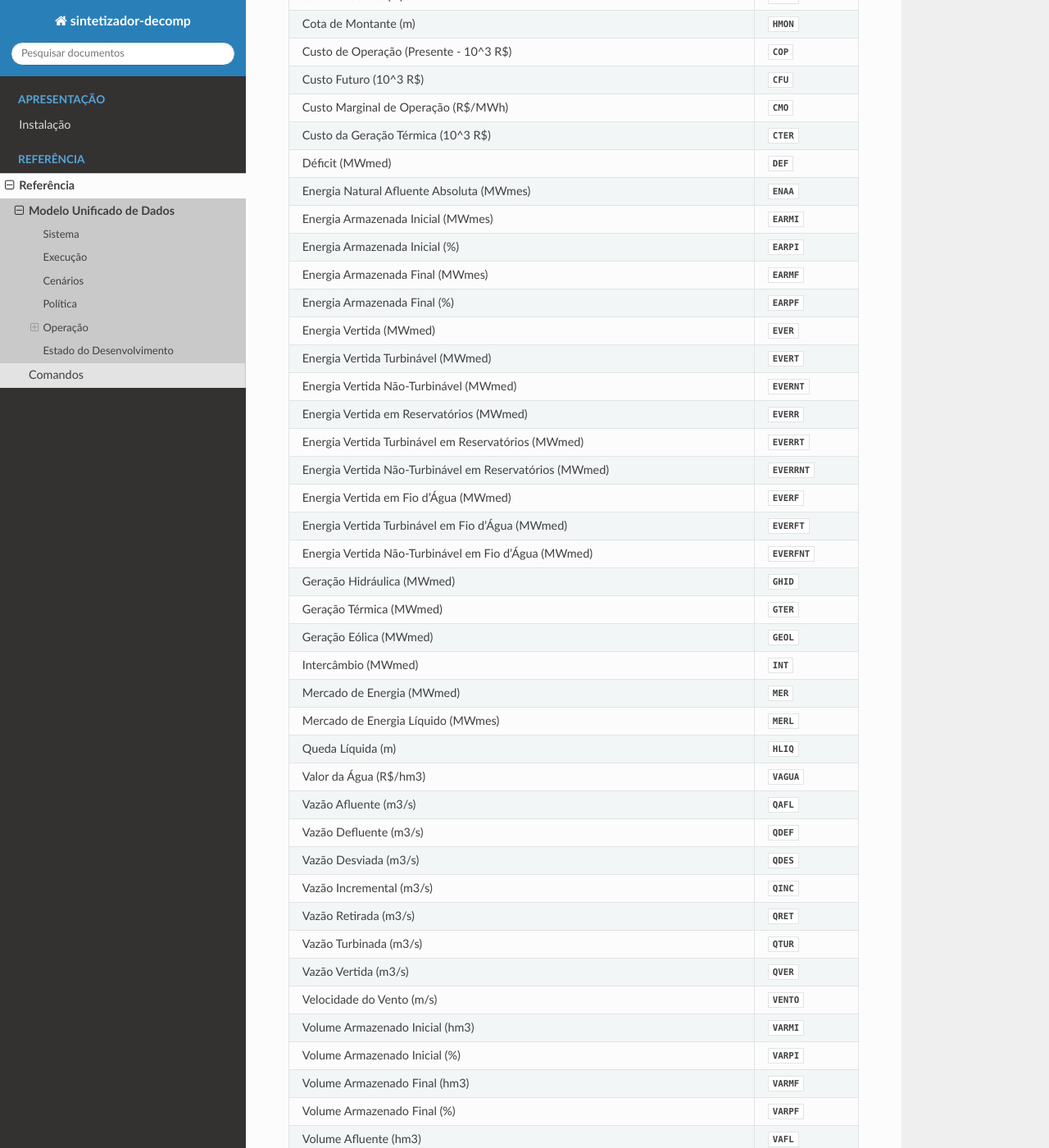
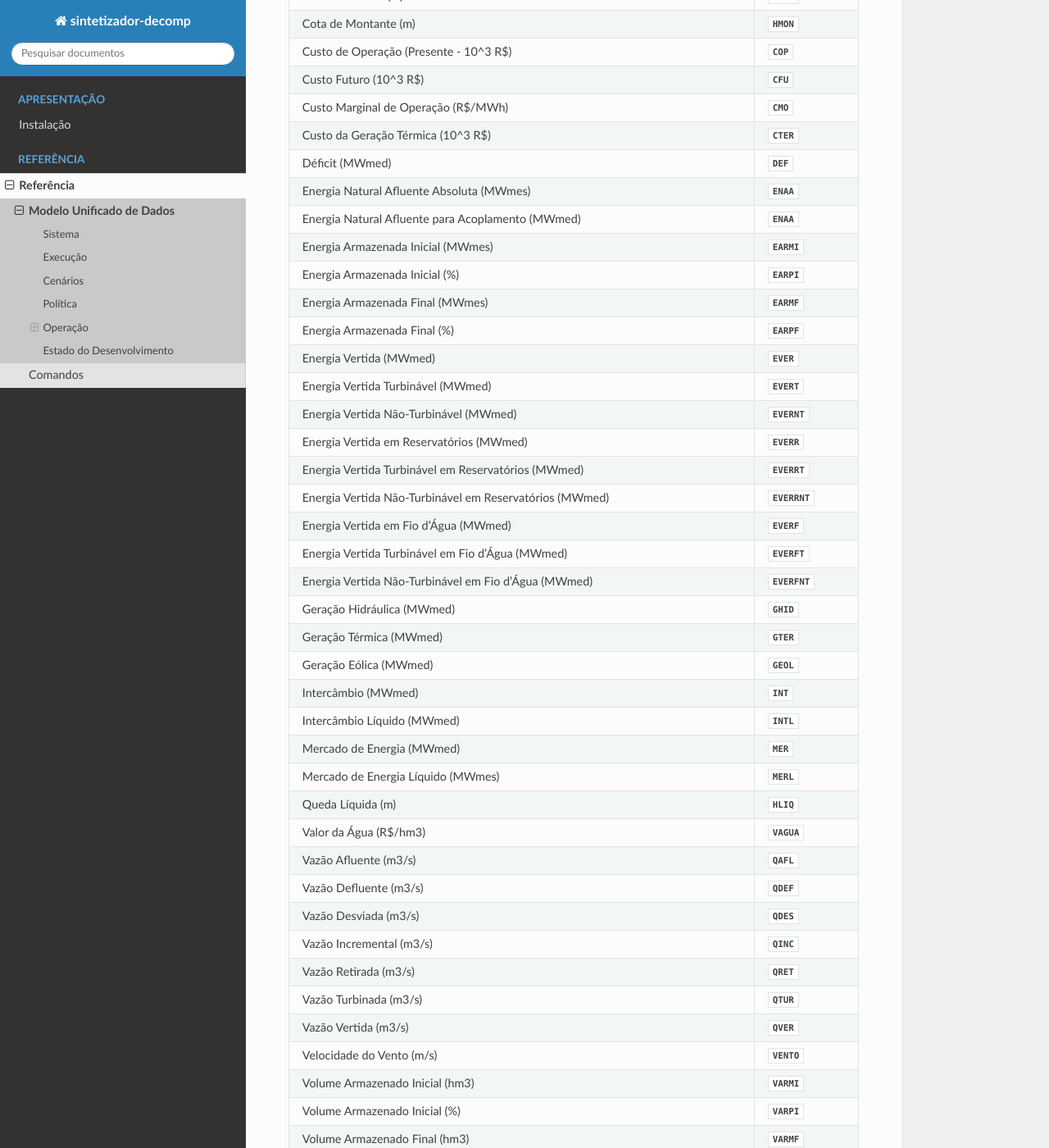
Before and after one commit to rjmalves/sintetizador-decomp, a Sphinx documentation site: the page built from docs/source/reference/model.rst, in a window 1280 px wide and 1400 px high, scrolled down 1975 px. Shown: the whole window at 82% size. Built offline with Sphinx 7.4.7 and the Read the Docs theme 3.1.0, drawn with Linux system fonts in a browser that asks for light colours; pages that are not in the unit, such as notebooks, are missing from menus; the version number is read from the project's files by our own code.

Commit message:
atualiza docs

```diff
--- a/docs/source/reference/model.rst
+++ b/docs/source/reference/model.rst
@@ -114,6 +114,8 @@ A variável informa a grandeza que é modelada e fornecida como saída da opera
      - `DEF`
    * - Energia Natural Afluente Absoluta (MWmes)
      - `ENAA`
+   * - Energia Natural Afluente para Acoplamento (MWmed)
+     - `ENAA`
    * - Energia Armazenada Inicial (MWmes)
      - `EARMI`
    * - Energia Armazenada Inicial (%)
@@ -148,6 +150,8 @@ A variável informa a grandeza que é modelada e fornecida como saída da opera
      - `GEOL`
    * - Intercâmbio (MWmed)
      - `INT`
+   * - Intercâmbio Líquido (MWmed)
+     - `INTL`
    * - Mercado de Energia (MWmed)
      - `MER`
    * - Mercado de Energia Líquido (MWmes)
```
